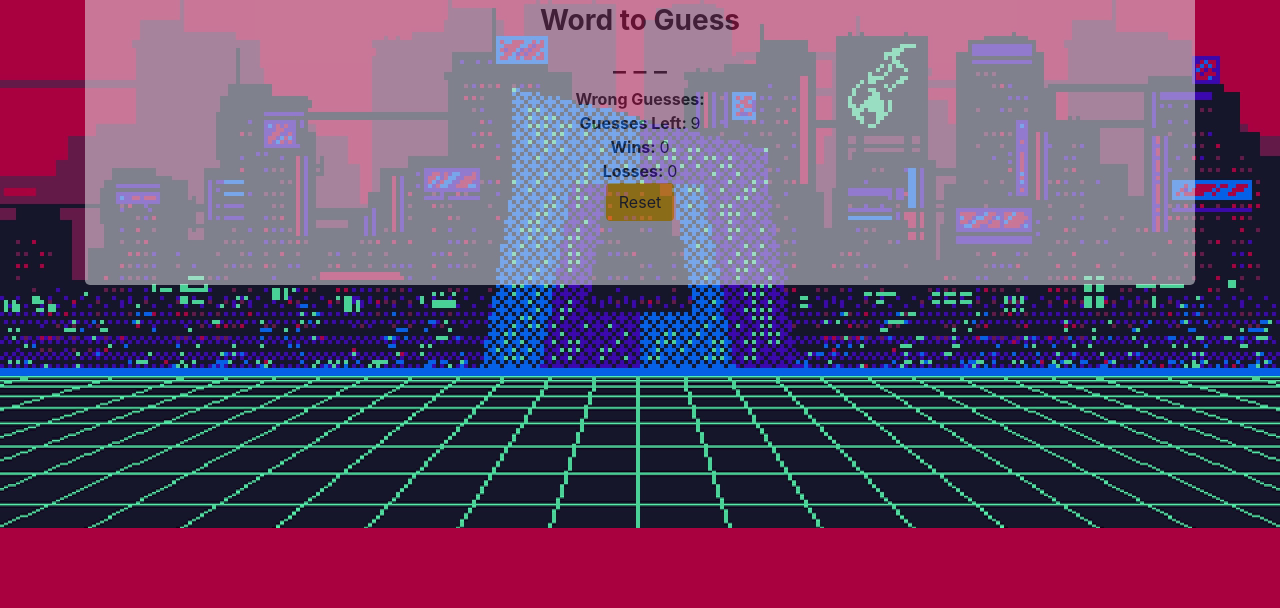
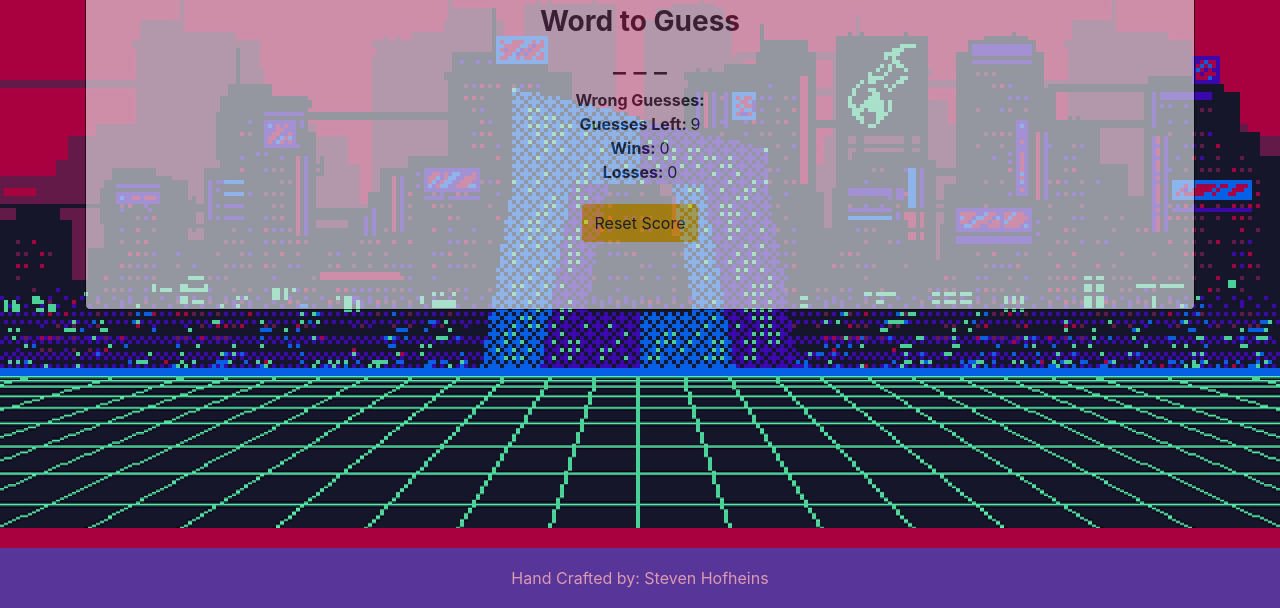
Before and after one commit to StevenCreates/Word-Guess-Game, a plain HTML site: page index.html in a window 1280 px wide. Shown: the part 192-800 px from the top of the page. Drawn offline with nearby package versions, Linux system fonts and the light colour scheme.

Commit message:
Finished button, added footer, added border to jumbotron.

```diff
--- a/assets/css/style.css
+++ b/assets/css/style.css
@@ -8,10 +8,28 @@ text-align: center;
 }
 
 .jumbotron {
-    opacity: 0.5;
+    opacity: 0.6;
+    border: solid black 1px;
+    padding-bottom: 6%;
 }
 
 .smallgif {
     height: 39px !important;
     padding-right: 2%;
 }
+
+.btn-warning {
+    margin-top: 2%;
+}
+
+.footer {
+    position: absolute;
+    bottom: 0;
+    width: 100%;
+    height: 60px;
+    line-height: 60px;
+    background-color: #2459d4;
+    text-align: center;
+    opacity: 0.6;
+    color: white !important;
+}
--- a/assets/javascript/game.js
+++ b/assets/javascript/game.js
@@ -80,7 +80,7 @@ function roundComplete() {
 
   if (lettersInChosenWord.toString() === blanksAndSuccesses.toString()) {
     winCounter++;
-    alert("You win! " + randomWord);
+    alert("You win! Correct answer " + randomWord);
     document.getElementById("win-counter").innerHTML = winCounter;
     startGame();
   }
@@ -104,4 +104,7 @@ document.onkeyup = function(event) {
   roundComplete();
 };
 
+
+
+
 }
--- a/index.html
+++ b/index.html
@@ -9,6 +9,9 @@
 </head>
 
 <body>
+    <audio autoplay>
+        <source src="./assets/music/smb.mp3" type="audio/mpeg">
+    </audio>
     <div class='container'>
         <div class="row">
             <div class="col-lg-12 center">
@@ -63,11 +66,23 @@
                                 <strong>Losses: </strong> <span id='loss-counter'>0</span>
                             </div>
                         </div>
-                        <button type="button" class="btn btn-warning">Reset</button>
-
+                        <button type="button" class="btn btn-warning" value="reset" onclick="resetme()">Reset Score</button>
+                        <script>
+                            function resetme() {
+                                document.getElementById('win-counter').innerHTML = "0";
+                                document.getElementById('loss-counter').innerHTML = "0";
+                            }
+                        </script>
                     </div>
                 </div>
             </div>
+</div>
+</div>
+<footer class="footer">
+        <div class="container">
+          <span>Hand Crafted by: Steven Hofheins</span>
+        </div>
+      </footer>
 
             <script src="./assets/javascript/game.js"></script>
 </body>
```
Also changed, not shown: 1 other file.
